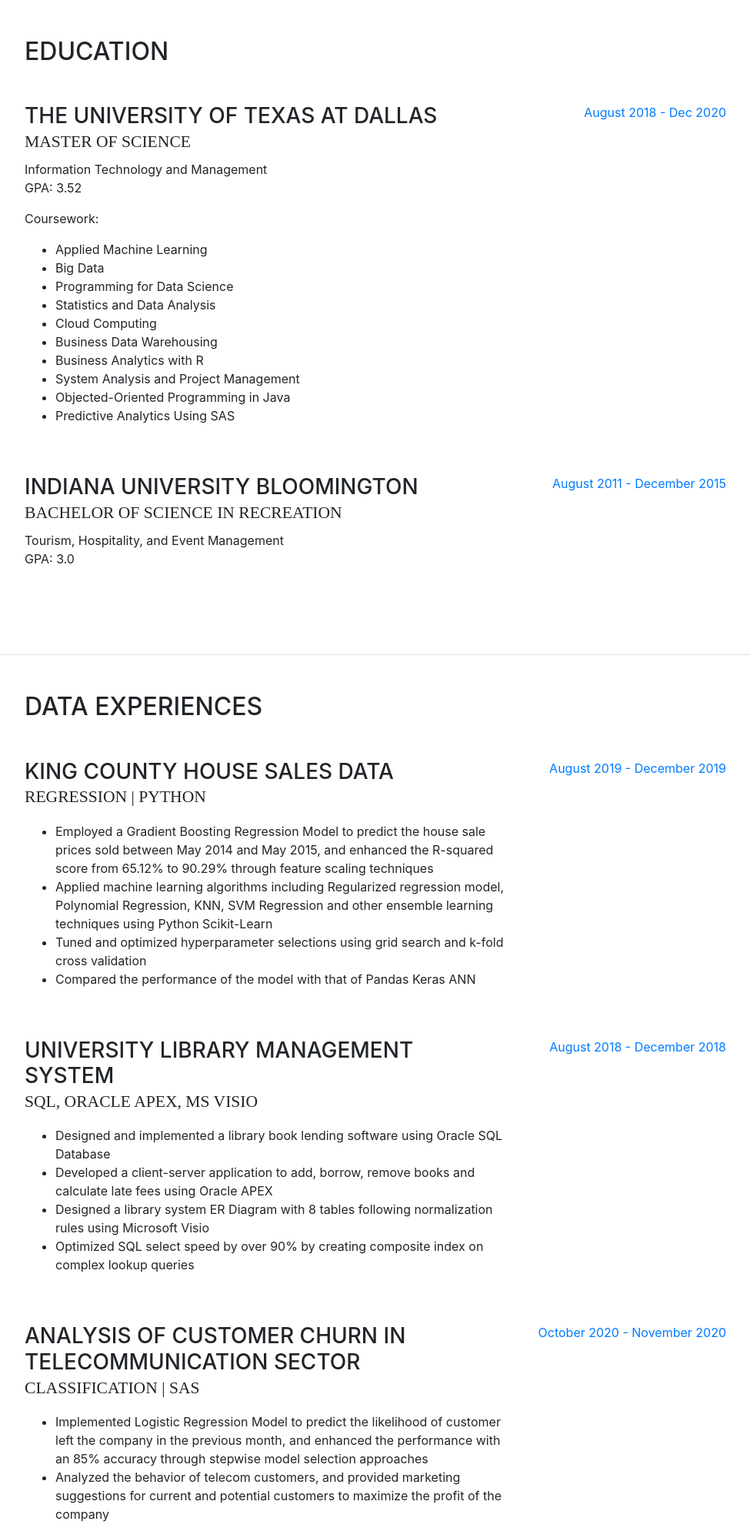
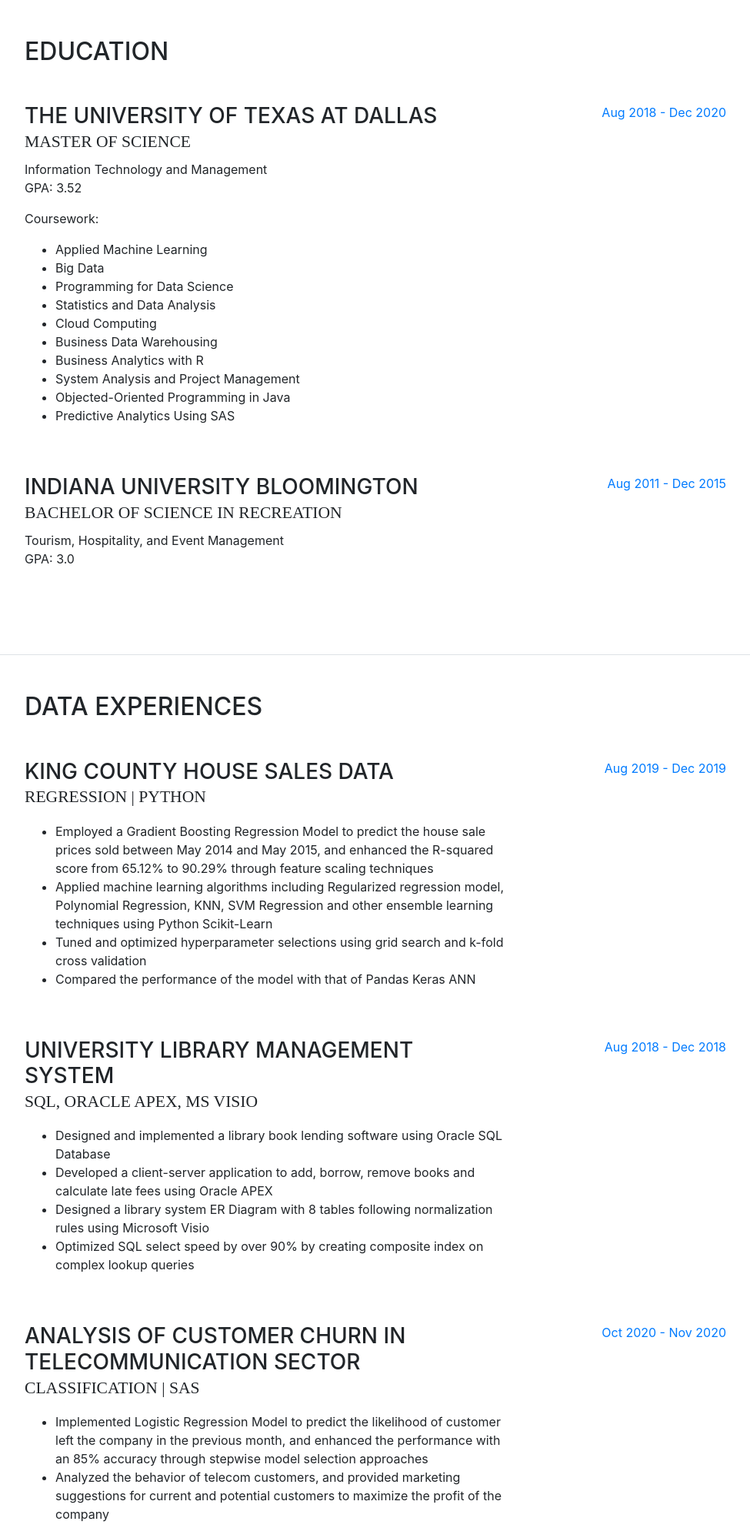
Before and after one commit to dtliao/dtliao.github.io, a website with bundled scripts: page index.html in a window 1280 px wide. Shown: the part 800-2798 px from the top of the page at 77% size, without its empty margins (288-1263 px from the left). Built offline with nearby package versions, Linux system fonts and the light colour scheme; no server answers; a web font is replaced by a local one.

Commit message:
modified contents

```diff
--- a/index.html
+++ b/index.html
@@ -140,7 +140,7 @@
               </ul>
             </div>
             <div class="resume-date text-md-right">
-              <span class="text-primary">August 2018 - Dec 2020</span>
+              <span class="text-primary">Aug 2018 - Dec 2020</span>
             </div>
           </div>
 
@@ -152,7 +152,7 @@
               <p>GPA: 3.0</p>
             </div>
             <div class="resume-date text-md-right">
-              <span class="text-primary">August 2011 - December 2015</span>
+              <span class="text-primary">Aug 2011 - Dec 2015</span>
             </div>
           </div>
 
@@ -174,7 +174,7 @@
               </ul>
             </div>
             <div class="resume-date text-md-right">
-              <span class="text-primary">August 2019 - December 2019</span>
+              <span class="text-primary">Aug 2019 - Dec 2019</span>
             </div>
           </div>
 
@@ -190,7 +190,7 @@
               </ul>
             </div>
             <div class="resume-date text-md-right">
-              <span class="text-primary">August 2018 - December 2018</span>
+              <span class="text-primary">Aug 2018 - Dec 2018</span>
             </div>
           </div>
 
@@ -204,7 +204,7 @@
               </ul>
             </div>
             <div class="resume-date text-md-right">
-              <span class="text-primary">October 2020 - November 2020</span>
+              <span class="text-primary">Oct 2020 - Nov 2020</span>
             </div>
           </div>
 
@@ -219,7 +219,7 @@
               </ul>
             </div>
             <div class="resume-date text-md-right">
-              <span class="text-primary">January 2020 - March 2020</span>
+              <span class="text-primary">Jan 2020 - Mar 2020</span>
             </div>
           </div>
 
@@ -233,7 +233,7 @@
               </ul>
             </div>
             <div class="resume-date text-md-right">
-              <span class="text-primary">August 2020</span>
+              <span class="text-primary">Aug 2020</span>
             </div>
           </div>
 
```
